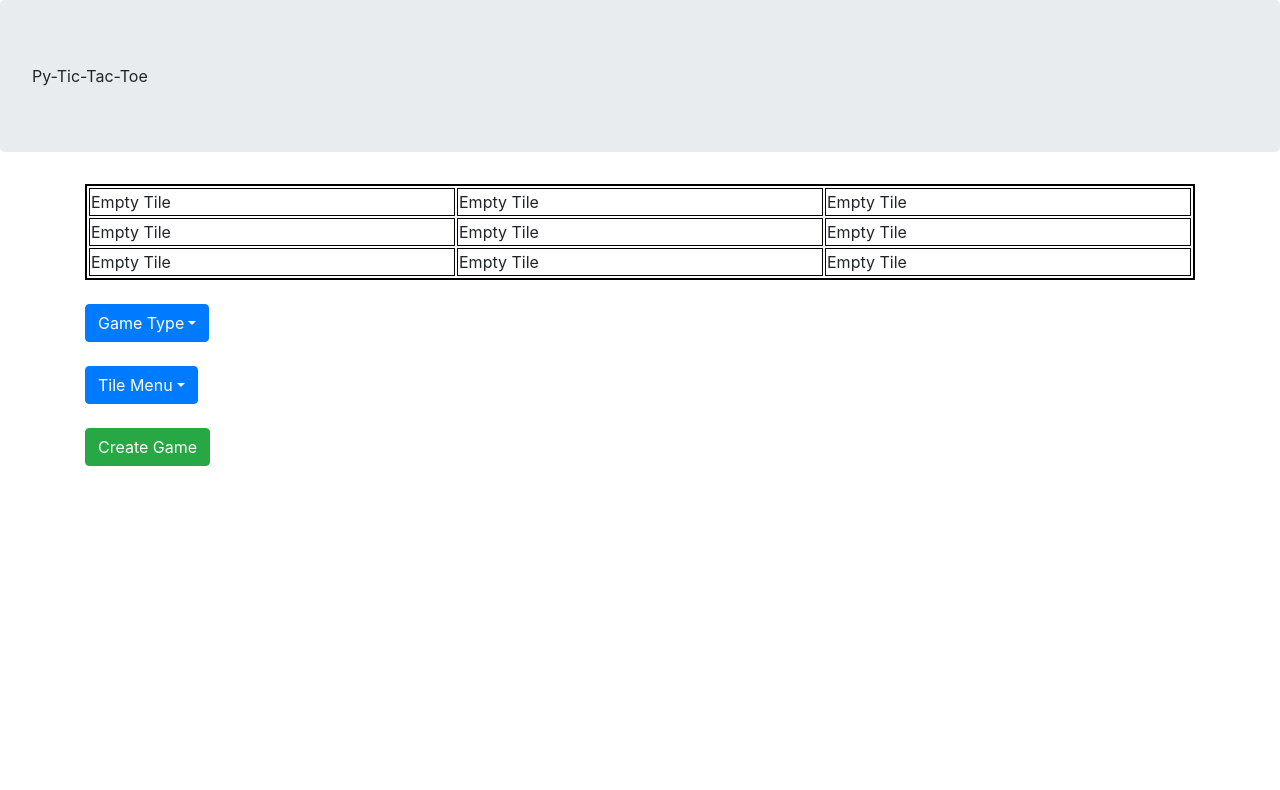
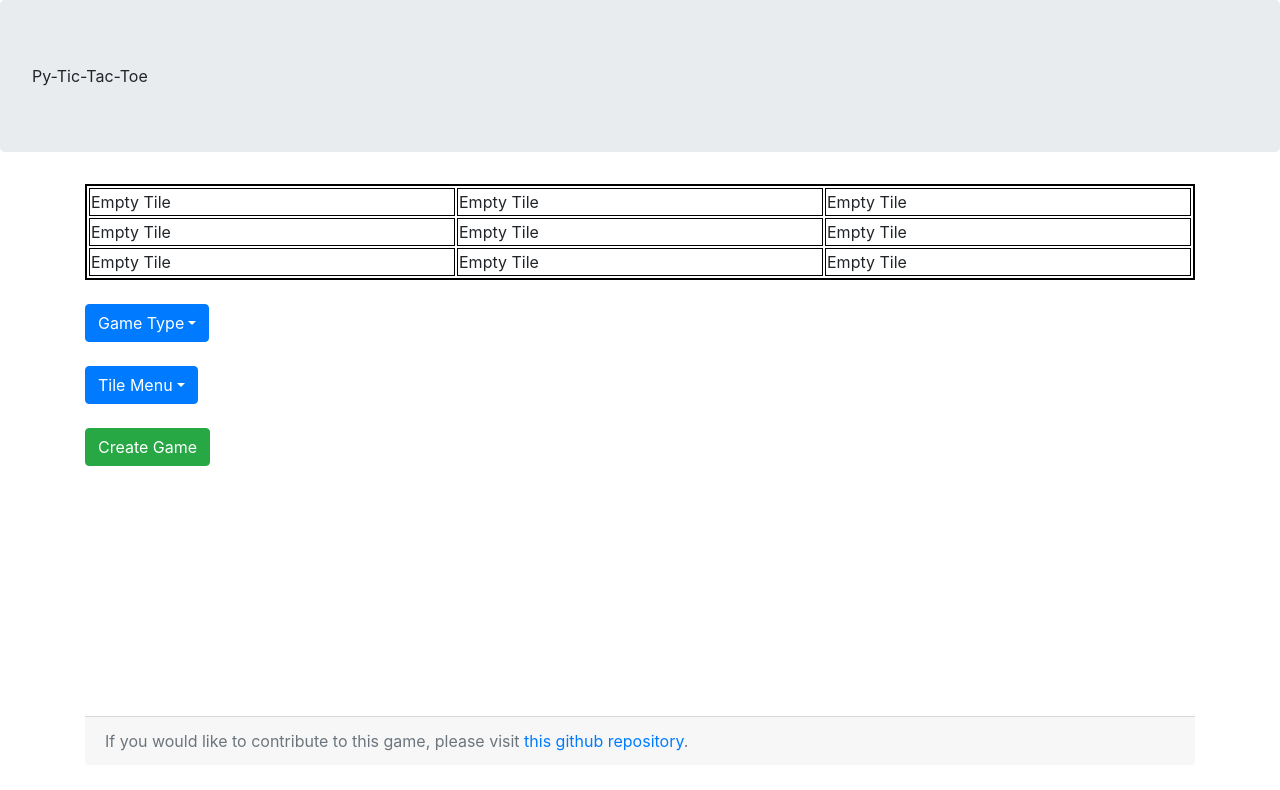
Before and after one commit to bmdvpanga/tictactoe, a React app in the folder tic-react/: page / in a window 1280 px wide. Built offline with nearby package versions, Linux system fonts and the light colour scheme.

Commit message:
created an empty react component for sound checkbox and added a footer so users can contribute to the game

```diff
--- a/tic-react/public/index.html
+++ b/tic-react/public/index.html
@@ -47,6 +47,8 @@
     <!--Here, container should refer to a Bootstrap container.-->
     <div class = "container">
       <div id="reactContainer"></div>
+
+      <div id= "footer" class="card-footer text-muted">If you would like to contribute to this game, please visit <a href= "https://github.com/bmdvpanga/tictactoe">this github repository</a>.</div>
     </div>
 
     <!--Constants for requests-->
--- a/tic-react/src/css/index.css
+++ b/tic-react/src/css/index.css
@@ -0,0 +1,4 @@
+#footer{
+    position: relative;
+    top: 250px;
+}
--- /dev/null
+++ b/tic-react/src/js/SoundCheckbox.js
@@ -0,0 +1,6 @@
+import React from 'react';
+
+class SoundCheckbox extends React.Component{
+
+
+}
```
